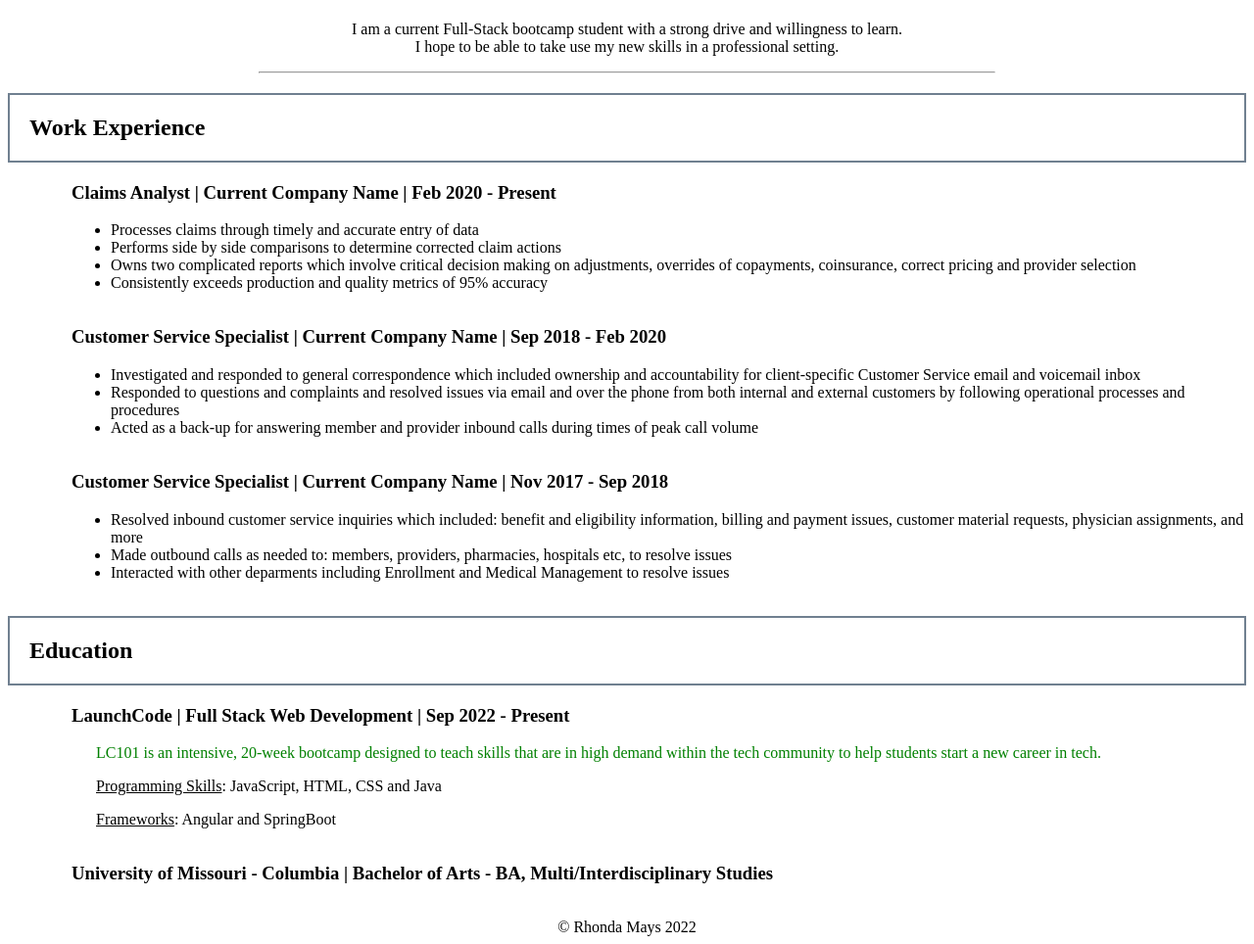
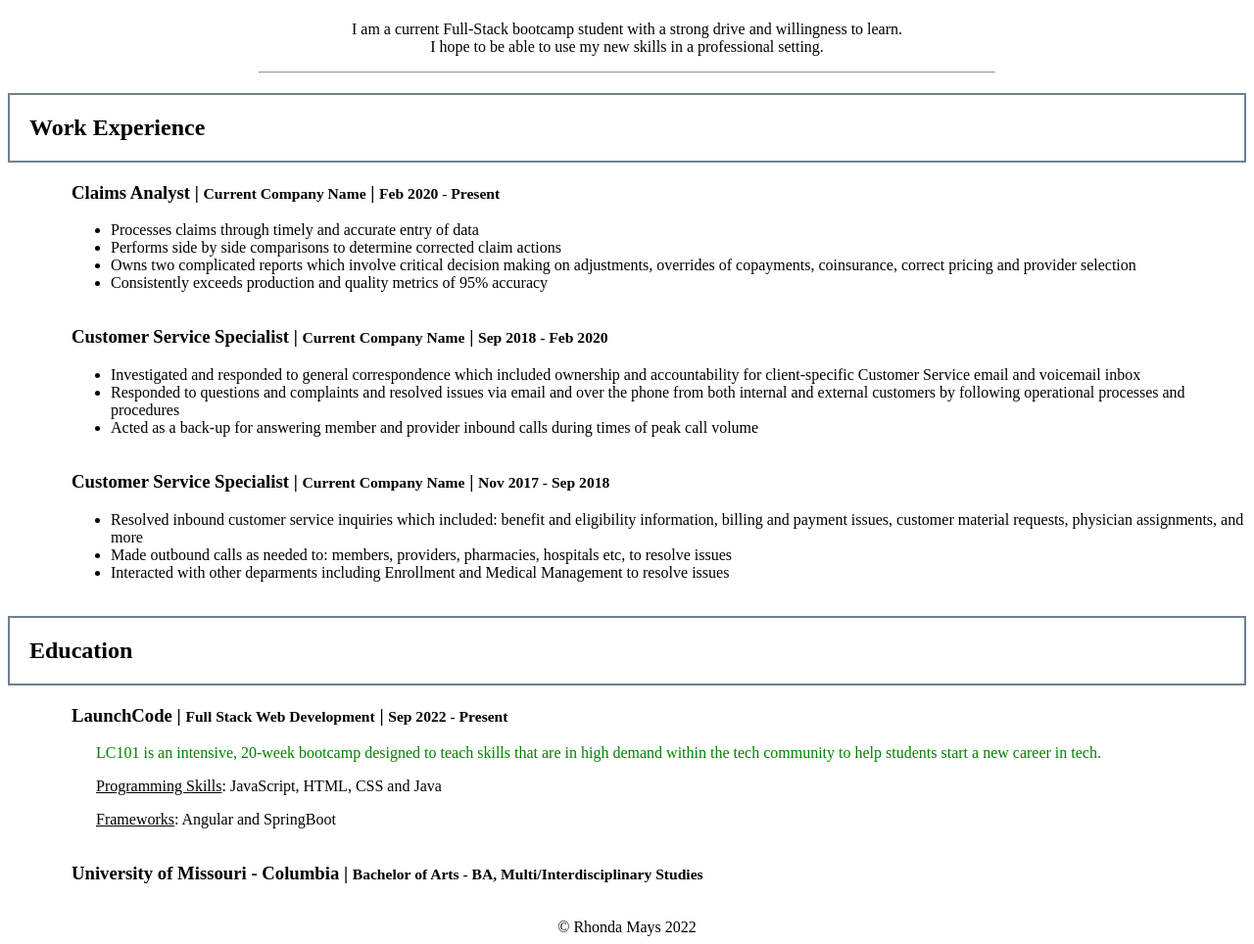
Before and after one commit to STL-LC101-Sept-22/js-assignment-4-html-me-something-rhondamays, a website: page index.html in a window 1280 px wide. Shown: the part 124-1088 px from the top of the page at 98% size. Drawn offline with Linux system fonts and the light colour scheme.

Commit message:
fixed typo in header and updated styling

```diff
--- a/index.html
+++ b/index.html
@@ -13,7 +13,7 @@
       <h1 id="mainHeading" class="name">Rhonda Mays</h1>
       <section>
          <p>I am a current Full-Stack bootcamp student with a strong drive and willingness to learn.<br>I hope to be
-            able to take use my new skills in a professional setting.</p>
+            able to use my new skills in a professional setting.</p>
       </section>
    </header>
    <hr>
@@ -22,7 +22,7 @@
          <h2 id="workExperience">Work Experience</h2>
 
          <article class="jobs">
-            <h3>Claims Analyst | Current Company Name | Feb 2020 - Present </h3>
+            <h3>Claims Analyst | <small>Current Company Name</small> | <small>Feb 2020 - Present </h3></small>
             <ul>
                <li>Processes claims through timely and accurate entry of data</li>
                <li>Performs side by side comparisons to determine corrected claim actions</li>
@@ -32,7 +32,7 @@
             </ul>
          </article>
          <article class="jobs">
-            <h3>Customer Service Specialist | Current Company Name | Sep 2018 - Feb 2020</h3>
+            <h3>Customer Service Specialist | <small>Current Company Name</small> | <small>Sep 2018 - Feb 2020</h3></small>
             <ul>
                <li>Investigated and responded to general correspondence which included ownership and accountability for
                   client-specific Customer Service email and voicemail inbox</li>
@@ -43,7 +43,7 @@
             </ul>
          </article>
          <article class="jobs">
-            <h3>Customer Service Specialist | Current Company Name | Nov 2017 - Sep 2018</h3>
+            <h3>Customer Service Specialist | <small>Current Company Name</small> | <small>Nov 2017 - Sep 2018</h3></small>
             <ul>
                <li>Resolved inbound customer service inquiries which included: benefit and eligibility information,
                   billing and payment issues, customer material requests, physician assignments, and more </li>
@@ -58,7 +58,7 @@
       <h2 id="educationTitle">Education</h2>
 
       <article class="educationOne">
-         <h3>LaunchCode | Full Stack Web Development | Sep 2022 - Present</h3>
+         <h3>LaunchCode | <small>Full Stack Web Development</small> | <small>Sep 2022 - Present</h3></small>
          <p id="testP" class="funParagraph">LC101 is an intensive, 20-week bootcamp designed to teach skills that are
             in high demand within the tech community to help students start a new career in tech. </p>
          <p class="skills"><u>Programming Skills</u>: JavaScript, HTML, CSS and Java</p>
@@ -66,7 +66,7 @@
       </article>
 
       <article class="educationTwo">
-         <h3>University of Missouri - Columbia | Bachelor of Arts - BA, Multi/Interdisciplinary Studies</h3>
+         <h3>University of Missouri - Columbia | <small>Bachelor of Arts - BA, Multi/Interdisciplinary Studies</h3></small>
       </article>
       </section>
    </main>
```
